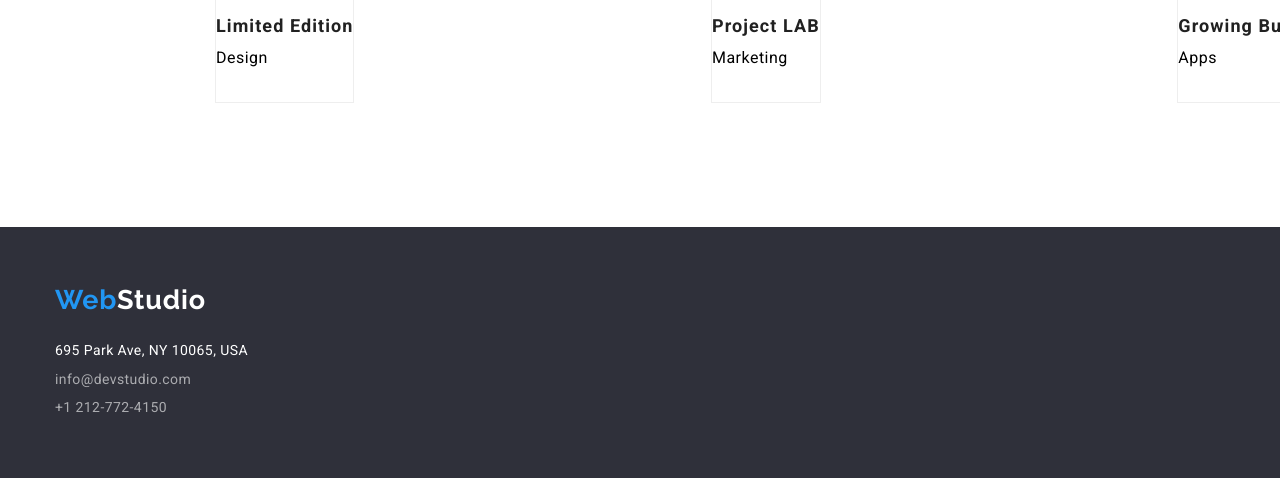
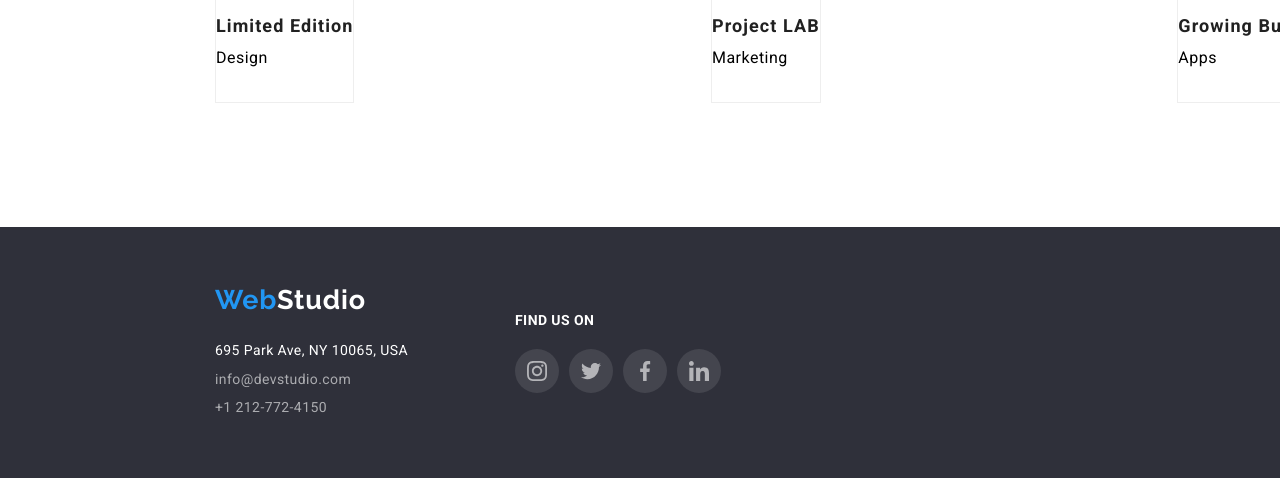
Before and after one commit to Razvan49/goit-markup-hw-04, a plain HTML site: page portfolio.html in a window 1280 px wide. Shown: the part 451-929 px from the top of the page. Drawn offline with nearby package versions, Linux system fonts and the light colour scheme.

Commit message:
Second round of modif

```diff
--- a/css/styles.css
+++ b/css/styles.css
@@ -90,11 +90,6 @@ ul {
   text-decoration: none;
 }
 
-.contact {
-  padding: 0;
-  margin: 0;
-}
-
 .main-navigation {
   display: flex;
   justify-content: space-between;
@@ -105,6 +100,8 @@ ul {
   flex-basis: 238px;
 }
 .contact {
+  padding: 0;
+  margin: 0;
   display: flex;
   justify-content: space-between;
   gap: 30px;
@@ -335,9 +332,9 @@ ul li p {
 
 .footer-flex {
   display: flex;
-  flex-direction: column;
+  align-items: center;
   height: 251px;
-  justify-content: space-around;
+  gap: 107px;
 }
 
 .global-footer {
@@ -389,6 +386,42 @@ address a:focus {
 }
 .corection {
   margin: 0;
+}
+
+.global-footer .footer-flex .last-class {
+  color: var(--social-icons--hover-color);
+  font-weight: 700;
+  font-size: 14px;
+  line-height: 1.2;
+  letter-spacing: 0.03em;
+  text-transform: uppercase;
+  margin-top: 0;
+  margin-bottom: 20px;
+}
+
+.global-footer .footer-icons-list .footer-icons {
+  display: flex;
+  align-items: center;
+  justify-content: center;
+  height: 44px;
+  width: 44px;
+  background-color: #ffffff1a;
+  border-radius: 50%;
+}
+.footer-icons-list .footer-icons svg {
+  width: 20px;
+  height: 20px;
+}
+.footer-icons-list {
+  display: flex;
+  justify-content: center;
+  gap: 10px;
+}
+.global-footer .footer-icons-list .footer-icons:hover,
+.global-footer .footer-icons-list .footer-icons:focus {
+  color: var(--social-icons--hover-color);
+  background-color: var(--social-icons--background-color);
+  border-radius: 50%;
 }
 
 /* PORTFOLIO PAGE */
--- a/portfolio.html
+++ b/portfolio.html
@@ -138,7 +138,8 @@
       </section>
     </main>
     <!-- FOOTER | Partea de jos a unui site  -->
-    <footer class="global-footer">
+
+    <footer class="global-footer section">
       <div class="container footer-flex">
         <div>
           <a href="index.html" class="logo">Web<span class="studio">Studio</span></a>
@@ -154,6 +155,31 @@
             </div>
           </address>
         </div>
+        <div>
+          <p class="last-class">Find us on</p>
+          <div class="footer-icons-list">
+            <a href="https://instagram.com" class="footer-icons" aria-label="Instagram">
+              <svg>
+                <use href="./images/symbol-defs.svg#icon-instagram"></use>
+              </svg>
+            </a>
+            <a href="https://twitter.com" class="footer-icons" aria-label="Twitter">
+              <svg>
+                <use href="./images/symbol-defs.svg#icon-twitter"></use>
+              </svg>
+            </a>
+            <a href="https://facebook.com" class="footer-icons" aria-label="Facebook">
+              <svg>
+                <use href="./images/symbol-defs.svg#icon-facebook"></use>
+              </svg>
+            </a>
+            <a href="https://linkedin.com" class="footer-icons" aria-label="LinkedIn">
+              <svg>
+                <use href="./images/symbol-defs.svg#icon-linkedin"></use>
+              </svg>
+            </a>
+          </div>
+        </div>
       </div>
     </footer>
   </body>
```
Also changed, not shown: index.html (+25 -0 lines).
